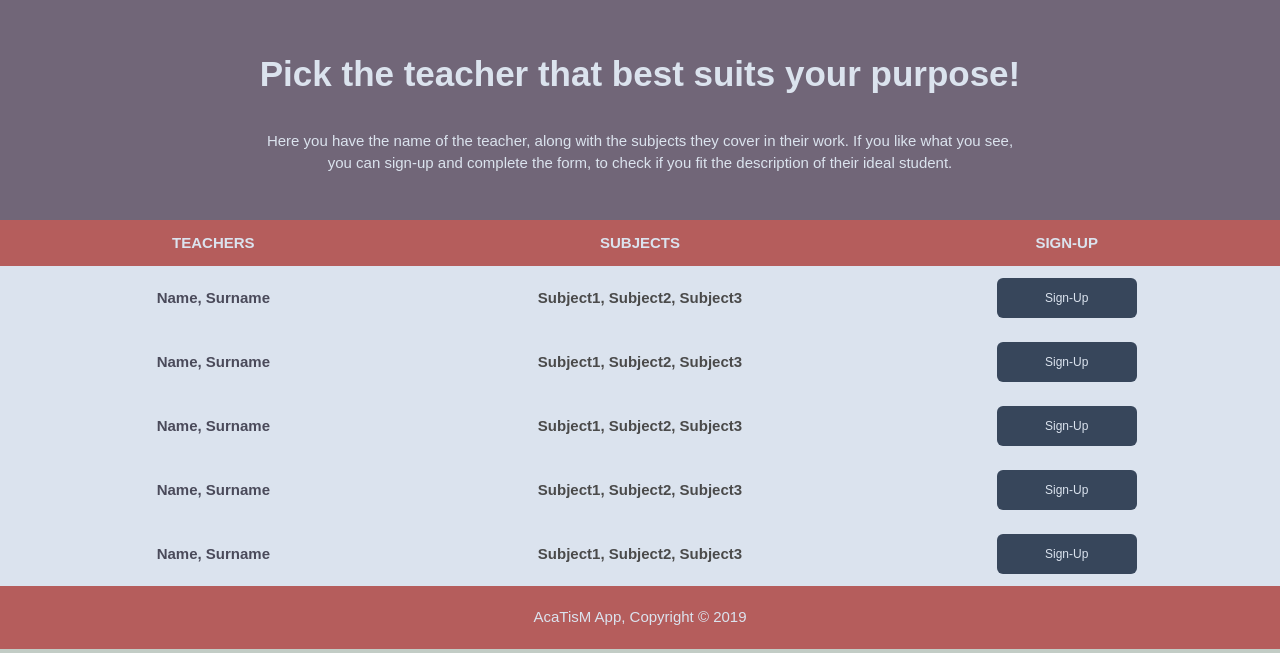
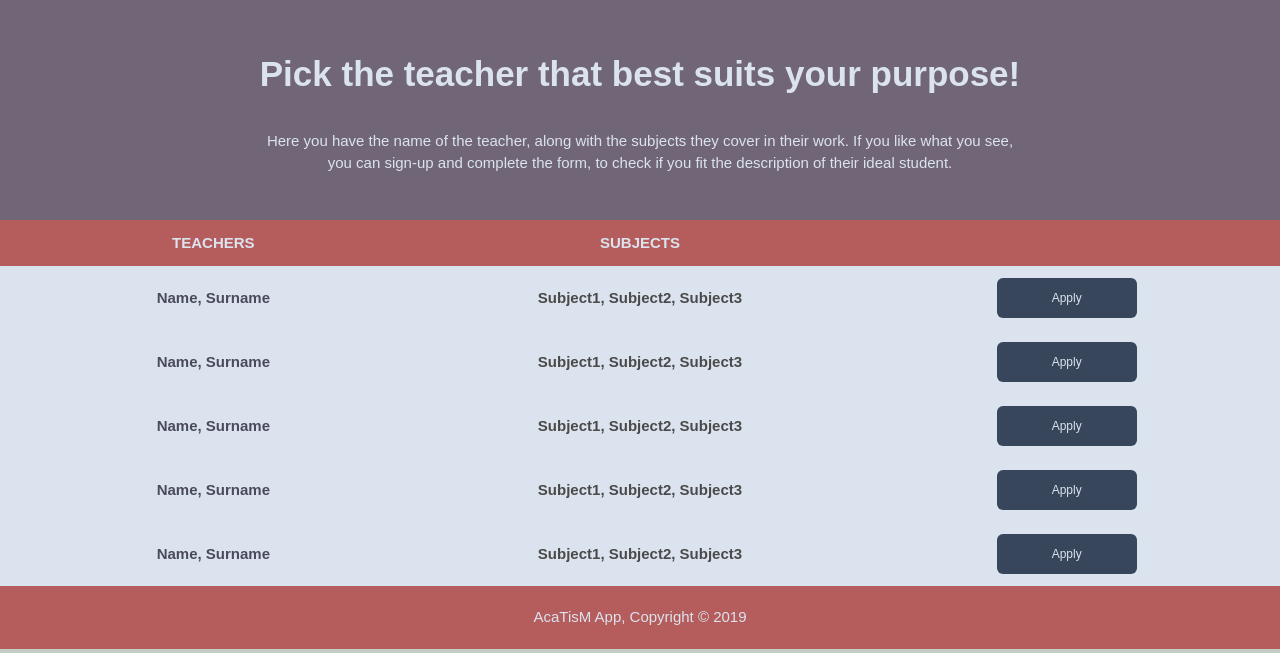
Before and after one commit to KetanoTinca/TW, a PHP site: page /view-profs.php in a window 1280 px wide. Shown: the part 126-779 px from the top of the page. Run offline with PHP 8.4, Linux system fonts and the light colour scheme; the visitor is signed in with stand-in values (Sample User, id 1); lists and menus that the app fills with data are empty.

Commit message:
first edit apply page

```diff
--- a/views/view-profs.php
+++ b/views/view-profs.php
@@ -35,41 +35,41 @@
                 <tr>
                     <th>Teachers</th>
                     <th>Subjects</th>
-                    <th>Sign-Up</th>
+                    <th></th>
                 </tr>
                 <tr>
                     <th>Name, Surname</th>
                     <th><a href="./form.html">Subject1, Subject2, Subject3</a></th>
                     <th><button class="small_button"
-                            onclick="location.href='./form.html'">Sign-Up</button>
+                            onclick="location.href='./form.html'">Apply</button>
                     </th>
                 </tr>
                 <tr>
                     <th>Name, Surname</th>
                     <th><a href="./form.html">Subject1, Subject2, Subject3</a></th>
                     <th><button class="small_button"
-                            onclick="location.href='./form.html'">Sign-Up</button>
+                            onclick="location.href='./form.html'">Apply</button>
                     </th>
                 </tr>
                 <tr>
                     <th>Name, Surname</th>
                     <th><a href="./teacher-descriptions/name-surname">Subject1, Subject2, Subject3</a></th>
                     <th><button class="small_button"
-                            onclick="location.href='./form.html'">Sign-Up</button>
+                            onclick="location.href='./form.html'">Apply</button>
                     </th>
                 </tr>
                 <tr>
                     <th>Name, Surname</th>
                     <th><a href="./form.html">Subject1, Subject2, Subject3</a></th>
                     <th><button class="small_button"
-                            onclick="location.href='./form.html'">Sign-Up</button>
+                            onclick="location.href='./form.html'">Apply</button>
                     </th>
                 </tr>
                 <tr>
                     <th>Name, Surname</th>
                     <th><a href="./form.html">Subject1, Subject2, Subject3</a></th>
                     <th><button class="small_button"
-                            onclick="location.href='./form.html'">Sign-Up</button>
+                            onclick="location.href='./form.html'">Apply</button>
                     </th>
                 </tr>
             </table>
```
Also changed, not shown: controller/login.php (+4 -6 lines).
